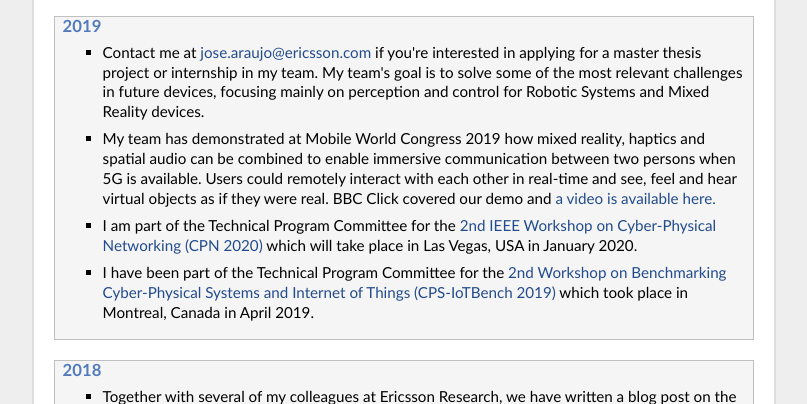
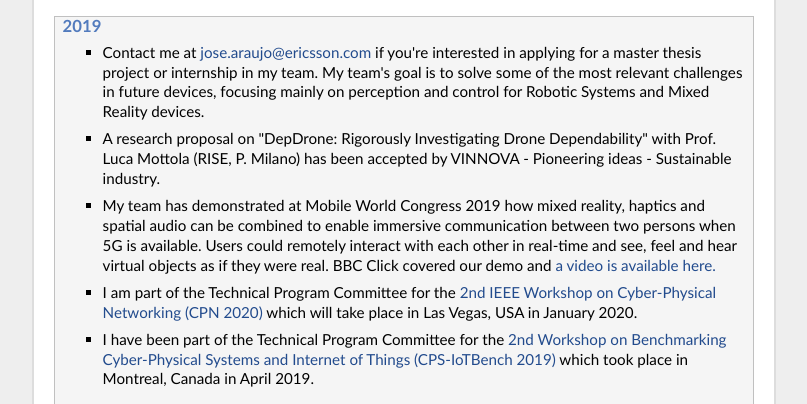
Before and after one commit to araujokth/araujokth.github.io, a plain HTML site: page index.html in a window 1280 px wide. Shown: the part 383-787 px from the top of the page, without its empty margins (236-1043 px from the left). Drawn offline with Linux system fonts and the light colour scheme.

Commit message:
Update index.html
update

```diff
--- a/index.html
+++ b/index.html
@@ -49,6 +49,9 @@ E-post: jose.araujo@ericsson.com <br /> <br />
 <ul>
 
 <li><p> Contact me at <a href="mailto:jose.araujo@ericsson.com">jose.araujo@ericsson.com</a> if you're interested in applying for a master thesis project or internship in my team. My team's goal is to solve some of the most relevant challenges in future devices, focusing mainly on perception and control for Robotic Systems and Mixed Reality devices.</p>
+</li>
+
+<li><p> A research proposal on "DepDrone: Rigorously Investigating Drone Dependability" with Prof. Luca Mottola (RISE, P. Milano) has been accepted by VINNOVA - Pioneering ideas - Sustainable industry. </p>
 </li>
 
 <li><p> My team has demonstrated at Mobile World Congress 2019 how mixed reality, haptics and spatial audio can be combined to enable immersive communication between two persons when 5G is available. Users could remotely interact with each other in real-time and see, feel and hear virtual objects as if they were real. BBC Click covered our demo and <a target="_blank" href="https://www.youtube.com/watch?v=zhuCJ4pXQRI&feature=youtu.be&t=823"> a video is available here. </a> </p>
```
